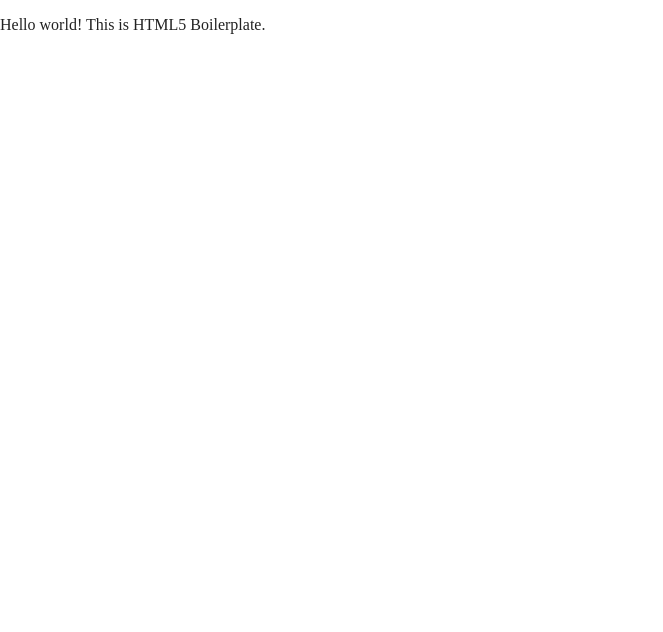
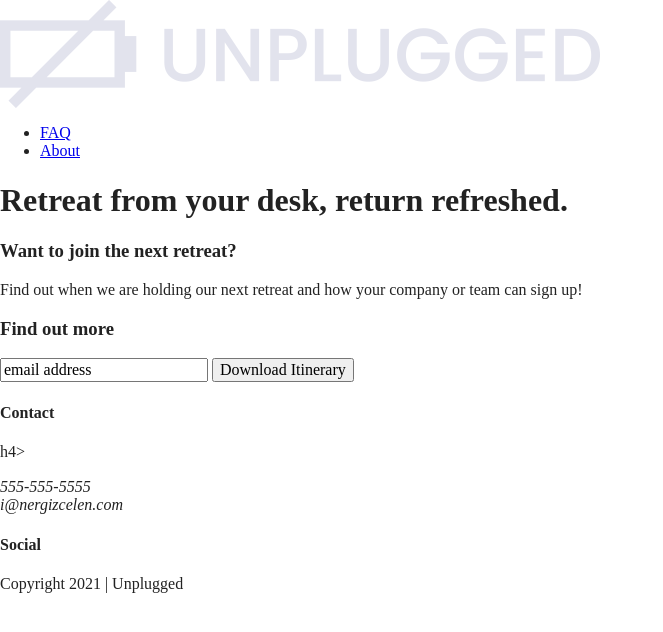
Before and after one commit to nergiz2301/project-unplugged, a website built with Parcel: page index.html in a window 1280 px wide. Shown: the whole page, without its empty margins (0-663 px from the left). Built offline with nearby package versions, Linux system fonts and the light colour scheme.

Commit message:
Edited half of homepage

```diff
--- a/index.html
+++ b/index.html
@@ -3,7 +3,7 @@
 
 <head>
   <meta charset="utf-8">
-  <title></title>
+  <title>UNPLUGGED-A small runaway</title>
   <meta name="description" content="">
   <meta name="viewport" content="width=device-width, initial-scale=1">
 
@@ -25,7 +25,73 @@
 <body>
 
   <!-- Add your site or application content here -->
-  <p>Hello world! This is HTML5 Boilerplate.</p>
+  <header>
+    <div class="content-wrapper">
+      <a href="#"><img src="img/unpluggedlogo.png" alt="unplugged logo"></a>
+      <div class="header-divider"></div>
+      <nav>
+        <ul>
+          <li><a href="faq/index.html" target="_blank">FAQ</a></li>
+          <li><a href="about/index.html" target="_blank">About</a></li>
+        </ul>
+      </nav>
+    </div>
+
+  </header>
+  <main>
+    <section class="hero-area">
+      <div class="content-wrapper">
+        <h1>Retreat from your desk, return refreshed.</h1>
+      </div>
+
+
+    </section>
+    <aside>
+      <div class="content-wrapper">
+        <div class="form-description">
+          <h3>Want to join the next retreat?</h3>
+          <p>Find out when we are holding our next retreat and how your company or team can sign up!</p>
+        </div>
+        <div class="form">
+          <h3>Find out more</h3>
+          <input type="text" name="name" value="email address">
+          <input type="button" value="Download Itinerary">
+        </div>
+      </div>
+
+
+    </aside>
+
+  </main>
+  <footer>
+    <div class="content-wrapper">
+      <div class="footer-content">
+        <div class="contact">
+            <h4>Contact</h4>h4>
+            <address>
+              <p>
+                555-555-5555<br>
+                i@nergizcelen.com
+
+              </p>
+            </address>
+          </address>
+        </div>
+        <div class="social">
+          <h4>Social</h4>
+          <div class="social-icons">
+            <p><a href="https://www.linkedin.com/in/nergiz-celen-413999189/" target="_blank"></a></p>
+          </div>
+        </div>
+      </div>
+    </div>
+    <div class="copyright">
+      <p>Copyright 2021 | Unplugged</p>
+
+    </div>
+
+  </footer>
+
   <script src="js/vendor/modernizr-3.11.2.min.js"></script>
   <script src="js/plugins.js"></script>
   <script src="js/main.js"></script>
```
Also changed, not shown: img/unpluggedlogo.png (added), 1 other file.
